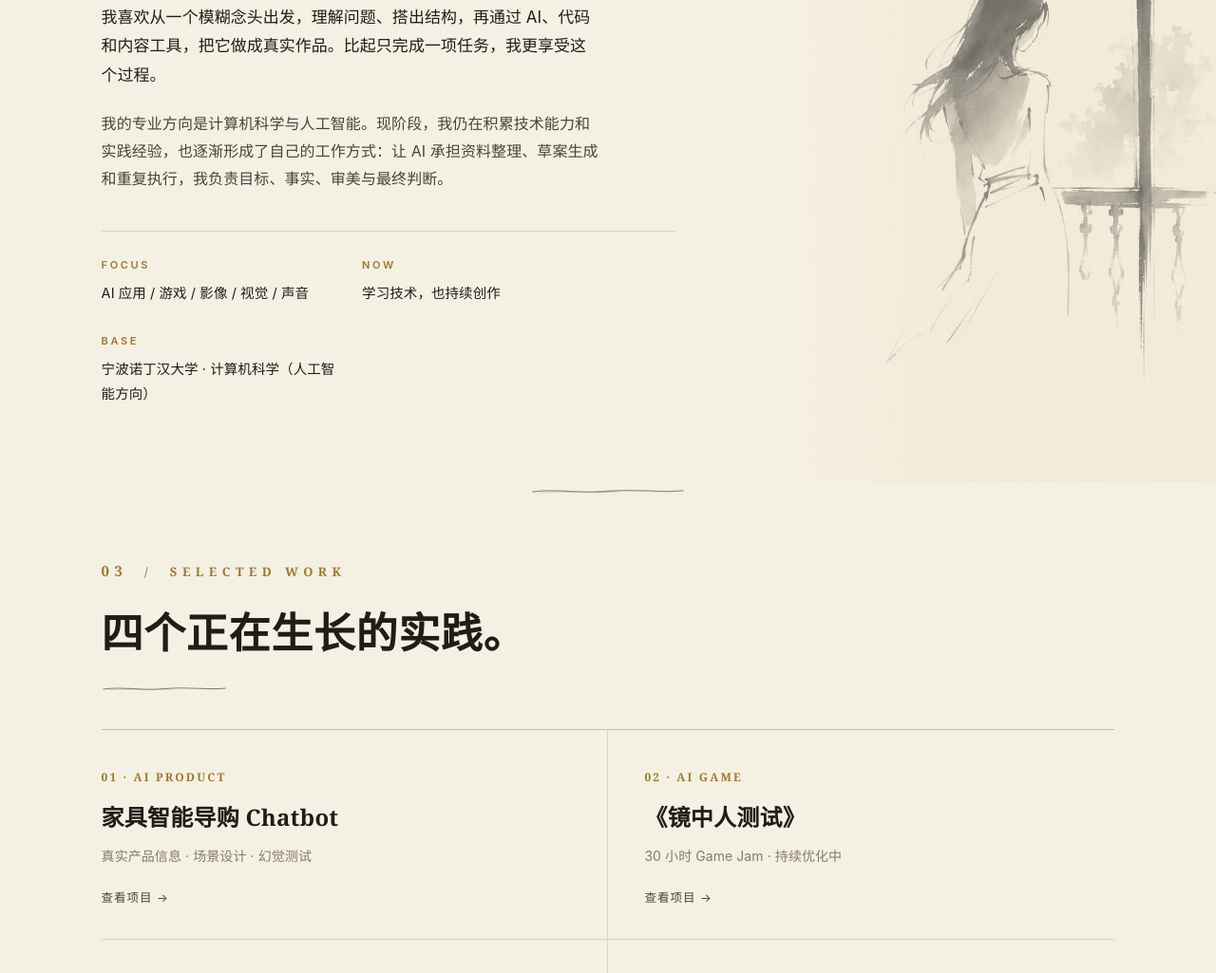
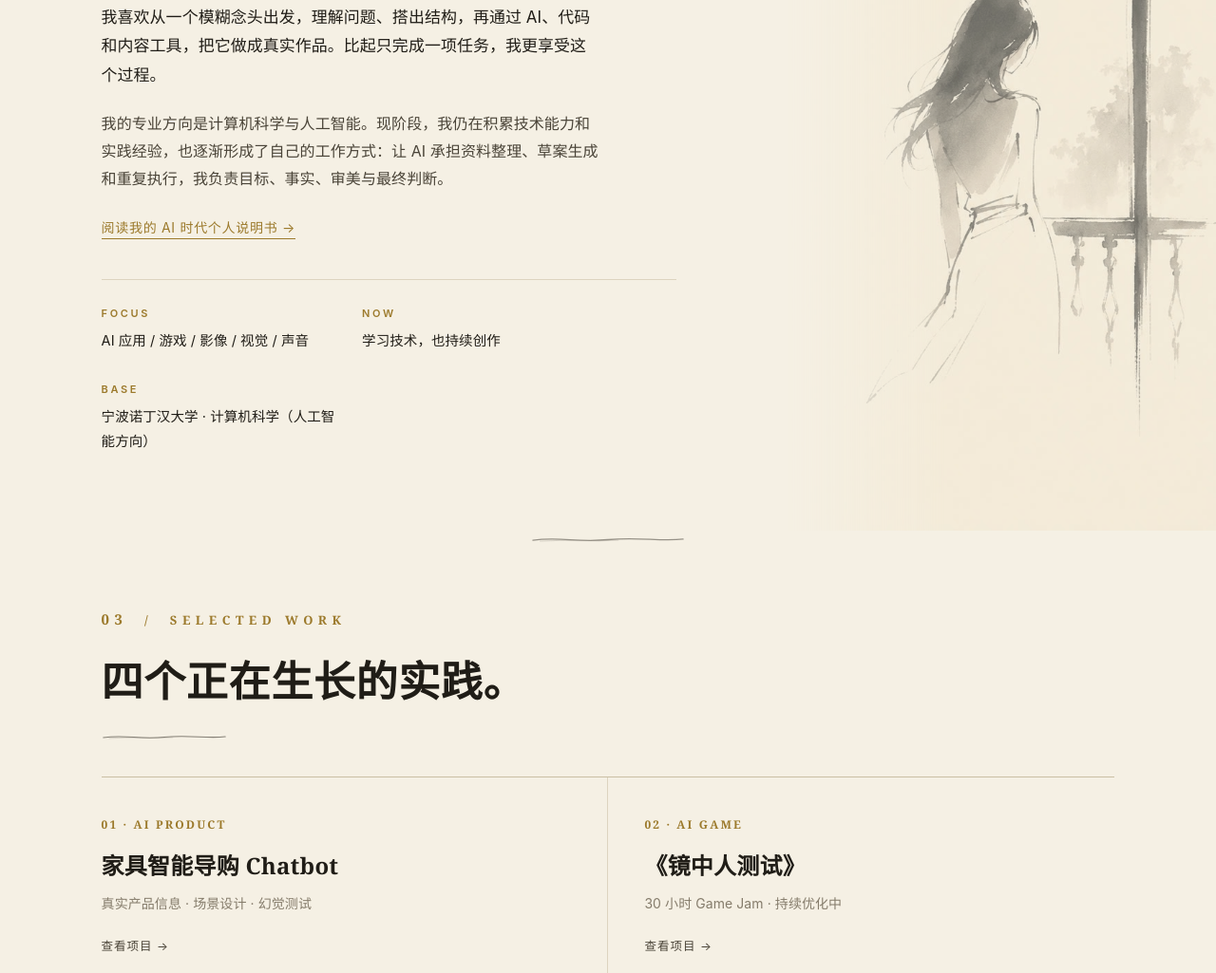
Before and after one commit to Jade681/portfolio, a plain HTML site: page index.html in a window 1280 px wide. Shown: the part 1072-2097 px from the top of the page at 95% size. Drawn offline with Linux system fonts and the light colour scheme.

Commit message:
Add personal-guide link in About; honour ?lang= for résumé deep-links
- About section links out to the AI-era personal guide (Feishu).
- main.js: a ?lang=en / ?lang=zh (or #lang=) URL param overrides the
  saved language, so the Chinese résumé can link to the Chinese view of
  a project page and the English résumé to the English view.

Co-Authored-By: Claude Sonnet 5 <noreply@anthropic.com>

```diff
--- a/assets/main.js
+++ b/assets/main.js
@@ -16,6 +16,12 @@
 
   var saved = "zh";
   try { saved = localStorage.getItem(KEY) || "zh"; } catch (e) {}
+  // ?lang=en / ?lang=zh (or #lang=en) in the URL wins — lets the résumé deep-link
+  // to the matching language. apply() then persists it for later navigation.
+  try {
+    var q = (location.search + " " + location.hash).match(/[?#&]lang=(en|zh)\b/i);
+    if (q) saved = q[1].toLowerCase();
+  } catch (e) {}
   apply(saved);
 
   document.addEventListener("click", function (e) {
--- a/index.html
+++ b/index.html
@@ -91,6 +91,11 @@
           <p>
             <span class="zh">我的专业方向是计算机科学与人工智能。现阶段，我仍在积累技术能力和实践经验，也逐渐形成了自己的工作方式：让 AI 承担资料整理、草案生成和重复执行，我负责目标、事实、审美与最终判断。</span>
             <span class="en">I study Computer Science with Artificial Intelligence. I am still building technical depth and practical experience, while developing a clear way of working: AI supports research, drafting, and repetitive execution; I remain responsible for the goal, facts, creative direction, and final decisions.</span>
+          </p>
+          <p>
+            <a class="link-arrow" href="https://lcnx9svabzzo.feishu.cn/wiki/IhE8wQypQiJHKnkeKPkcx9dRnuh" target="_blank" rel="noopener">
+              <span class="zh">阅读我的 AI 时代个人说明书 →</span><span class="en">Read my AI-era personal guide →</span>
+            </a>
           </p>
         </div>
         <div class="about-meta">
```
